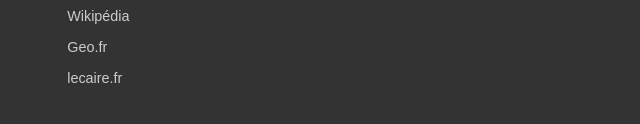
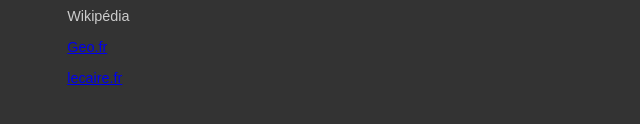
Before and after one commit to Overdjoker048/emc, a plain HTML site: page index.html in a window 1280 px wide. Shown: the part 5442-5566 px from the top of the page, 0-640 px from the left. Drawn offline with Linux system fonts and the light colour scheme.

Commit message:
Update index.html

```diff
--- a/index.html
+++ b/index.html
@@ -87,9 +87,9 @@
             <div class="footer-section">
                 <h3>Sources:</h3>
                 <ul>
-                    <li>Wikipédia</li>
-                    <li>Geo.fr</li>
-                    <li>lecaire.fr</li>
+                    <li><a hred="https://fr.wikipedia.org/">Wikipédia</a></li>
+                    <li><a href="https://www.geo.fr/">Geo.fr</a></li>
+                    <li><a href="https://lecaire.fr/">lecaire.fr</a></li>
                 </ul>
             </div>
         </footer>
```
